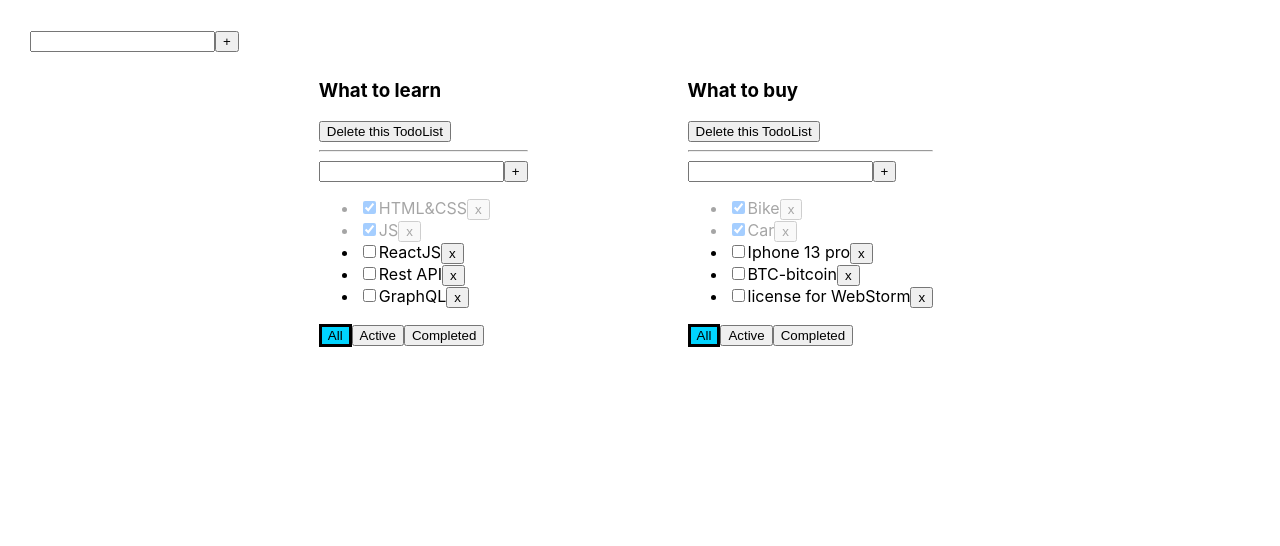
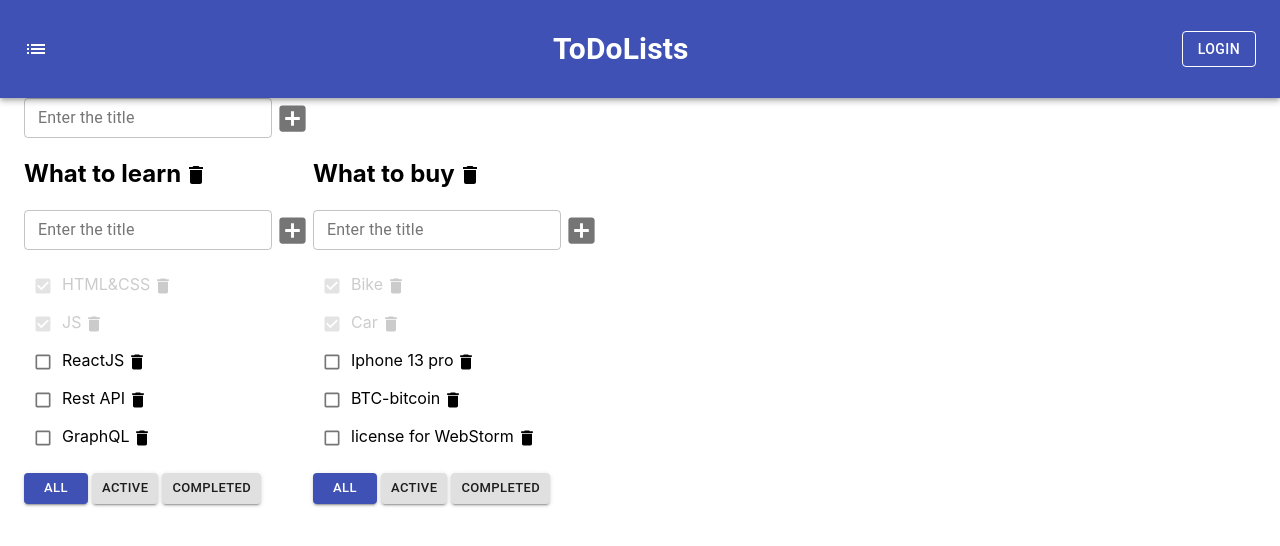
Before and after one commit to ellijahcuts/toDoList, a React (Create React App) app: page / in a window 1280 px wide. Shown: the top 546 px of the page. Built offline with nearby package versions, Linux system fonts and the light colour scheme.

Commit message:
Add Material UI

```diff
--- a/package.json
+++ b/package.json
@@ -3,6 +3,8 @@
   "version": "0.1.0",
   "private": true,
   "dependencies": {
+    "@material-ui/core": "^4.12.0",
+    "@material-ui/icons": "^4.11.2",
     "@testing-library/jest-dom": "^4.2.4",
     "@testing-library/react": "^9.3.2",
     "@testing-library/user-event": "^7.1.2",
--- a/src/App.css
+++ b/src/App.css
@@ -1,11 +1,3 @@
-.App {
-    padding: 30px;
-    display: flex;
-}
-
-.App > div {
-    margin-right: 50px;
-}
 
 .error {
     border: red 1px solid;
@@ -21,7 +13,7 @@
 }
 
 .isDone {
-    opacity: 0.35;
+    opacity: 0.2;
 }
 
 .error:focus {
--- a/src/App.tsx
+++ b/src/App.tsx
@@ -3,6 +3,8 @@ import './App.css';
 import {TaskType, Todolist} from './Todolist';
 import {v1} from 'uuid';
 import {AddItemForm} from "./components/ItemForm/AddItemForm";
+import {AppBar, Toolbar, Button, IconButton, Typography, Grid, Container} from "@material-ui/core";
+import {List, Menu} from "@material-ui/icons";
 
 export type FilterValuesType = "all" | "active" | "completed";
 
@@ -14,6 +16,10 @@ export type ToDoListType = {
 
 export type TaskStateType = {
     [key: string]: Array<TaskType>
+}
+
+function MenuIcon() {
+    return null;
 }
 
 function App() {
@@ -131,8 +137,27 @@ function App() {
     })
     return (
         <div className="App">
-            <AddItemForm addItem={addTodoList}/>
-            {todoListsComponents}
+            <AppBar position="static">
+                <Toolbar style={{justifyContent: "space-between"}}>
+                    <IconButton edge="start" color="inherit" aria-label="menu">
+                        <List/>
+                    </IconButton>
+                    <Typography variant="h6">
+                        <h2>ToDoLists</h2>
+                    </Typography>
+                    <Button
+                        variant={"outlined"}
+                        color="inherit">Login</Button>
+                </Toolbar>
+            </AppBar>
+            <Container fixed>
+                <Grid container>
+                    <AddItemForm addItem={addTodoList}/>
+                </Grid>
+                <Grid container>
+                    {todoListsComponents}
+                </Grid>
+            </Container>
         </div>)
 
 }
--- a/src/Todolist.tsx
+++ b/src/Todolist.tsx
@@ -2,6 +2,8 @@ import React, {ChangeEvent, KeyboardEvent, useState} from 'react';
 import {FilterValuesType} from './App';
 import {AddItemForm} from "./components/ItemForm/AddItemForm";
 import {EditableSpan} from "./components/EditableSpan/EditableSpan";
+import {Button, Checkbox, IconButton} from "@material-ui/core";
+import {Delete} from "@material-ui/icons";
 
 export type TaskType = {
     id: string
@@ -20,7 +22,7 @@ type PropsType = {
     removeTodoList: (todoList_ID: string) => void
     filter: FilterValuesType
     changeTaskTitle: (taskID: string, title: string, todoList_ID: string) => void
-    changeTodoListTitle: (title: string, todoList_ID: string)=>void
+    changeTodoListTitle: (title: string, todoList_ID: string) => void
 }
 
 export function Todolist(props: PropsType) {
@@ -43,17 +45,19 @@ export function Todolist(props: PropsType) {
     const onCompleteClickHandler = () => {
         props.changeTodoListFilter("completed", props.todoList_ID)
     }
-    const changeTodolistTitle=(title:string)=>{
+    const changeTodolistTitle = (title: string) => {
         props.changeTodoListTitle(title, props.todoList_ID)
     }
 
 
     return <div>
-        <h3><EditableSpan title={props.title} changeTitle={changeTodolistTitle}/></h3>
-        <button onClick={onClickRemoveTodoList}>Delete this TodoList</button>
-        <hr/>
+        <h2><EditableSpan title={props.title} changeTitle={changeTodolistTitle}/>
+            <IconButton
+                size={"small"}
+                color={"primary"}
+                onClick={onClickRemoveTodoList}><Delete style={{color: "black"}}/></IconButton></h2>
         <AddItemForm addItem={addTask}/>
-        <ul>
+        <ul style={{listStyle: "none",paddingLeft: "0"}}>
             {
                 props.tasks.map(t => {
 
@@ -67,23 +71,44 @@ export function Todolist(props: PropsType) {
 
 
                     return <li key={t.id} className={t.isDone ? 'isDone' : ''}>
-                        <input type="checkbox" checked={t.isDone} onChange={isDoneHandler}/>
+                        <Checkbox
+                            size={"small"}
+                            color={"default"}
+                            checked={t.isDone}
+                            onChange={isDoneHandler}
+                        />
+                        <span>
                         <EditableSpan title={t.title} changeTitle={changeTaskTitleHandler}/>
-                        <button onClick={onClickHandler}>x</button>
+                        </span>
+                        <IconButton
+                            onClick={onClickHandler}
+                            size={"small"}
+                            color={"primary"}
+                        ><Delete style={{color: "black"}} fontSize={"small"}/></IconButton>
                     </li>
                 })
             }
         </ul>
         <div>
-            <button className={props.filter === 'all' ? "activeFilter" : ""}
-                    onClick={onAllClickHandler}>All
-            </button>
-            <button className={props.filter === 'active' ? "activeFilter" : ""}
-                    onClick={onActiveClickHandler}>Active
-            </button>
-            <button className={props.filter === 'completed' ? "activeFilter" : ""}
-                    onClick={onCompleteClickHandler}>Completed
-            </button>
+            <Button
+                size={"small"}
+                variant={"contained"}
+                color={props.filter === 'all' ? "primary" : "default"}
+                onClick={onAllClickHandler}>All
+            </Button>
+            <Button
+                style={{margin: "0 4px"}}
+                size={"small"}
+                variant={"contained"}
+                color={props.filter === 'active' ? "primary" : "default"}
+                onClick={onActiveClickHandler}>Active
+            </Button>
+            <Button
+                size={"small"}
+                variant={"contained"}
+                color={props.filter === 'completed' ? "primary" : "default"}
+                onClick={onCompleteClickHandler}>Completed
+            </Button>
         </div>
     </div>
 }
--- a/src/components/Buttons/Button.tsx
+++ b/src/components/Buttons/ButtonNotUsed.tsx
@@ -5,7 +5,7 @@ type propsType ={
     value: string
 }
 
-export const Button = (props:propsType)=>{
+export const ButtonNotUsed = (props:propsType)=>{
     const onClickHandler =()=>{
         props.callBack()
     }
--- a/src/components/EditableSpan/EditableSpan.tsx
+++ b/src/components/EditableSpan/EditableSpan.tsx
@@ -1,4 +1,5 @@
 import React, {ChangeEvent, KeyboardEvent, useState} from 'react';
+import {TextField} from "@material-ui/core";
 
 type EditableSpanPropsType = {
     title: string
@@ -31,7 +32,12 @@ export function EditableSpan(props: EditableSpanPropsType) {
 
     return (
         editMode
-            ? <input
+            ?
+            <TextField
+                size={"small"}
+                color={"primary"}
+                label={"Enter the title"}
+                variant={"outlined"}
                 autoFocus
                 value={title}
                 onBlur={offEditMode}
--- a/src/components/ItemForm/AddItemForm.tsx
+++ b/src/components/ItemForm/AddItemForm.tsx
@@ -1,4 +1,6 @@
 import React, {ChangeEvent, KeyboardEvent, useState} from 'react';
+import {IconButton, TextField} from "@material-ui/core";
+import {AddBox, AddBoxRounded, AddBoxSharp, AddBoxTwoTone} from "@material-ui/icons";
 
 type AddItemFormPropsType={
     addItem: (title:string) => void
@@ -29,14 +31,21 @@ export function AddItemForm(props:AddItemFormPropsType) {
     }
     return (
         <div>
-            <input value={title}
-                   className={error ? 'error' : ''}
-                   style={error? {border: "3px solid red"} : {}}
-                   onChange={onChangeHandler}
-                   onKeyPress={onKeyPressHandler}
+            <TextField
+                value={title}
+                size={"small"}
+                color={"primary"}
+                label={"Enter the title"}
+                variant={"outlined"}
+                helperText={error && errorMessage}
+                error={error}
+                onChange={onChangeHandler}
+                onKeyPress={onKeyPressHandler}
             />
-            <button onClick={addItem}>+</button>
-            {error && <div className={error ? errorMessage : ''}>{error}</div>}
+            <IconButton
+                size={"small"}
+                color={"default"}
+                onClick={addItem}><AddBox fontSize={"large"}/></IconButton>
         </div>
     )
 }
```
Also changed, not shown: 1 other file (tests, documents, lock files or other folders).
